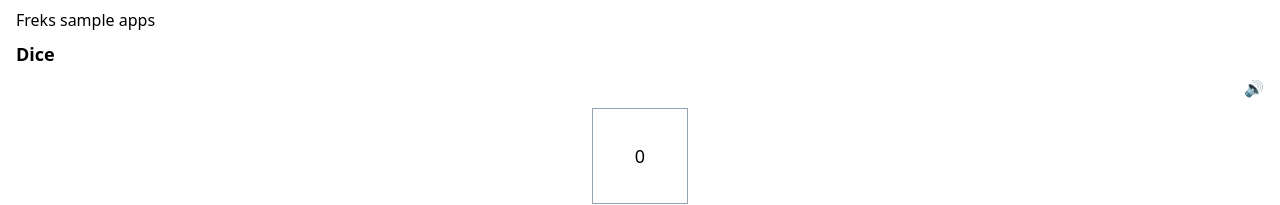
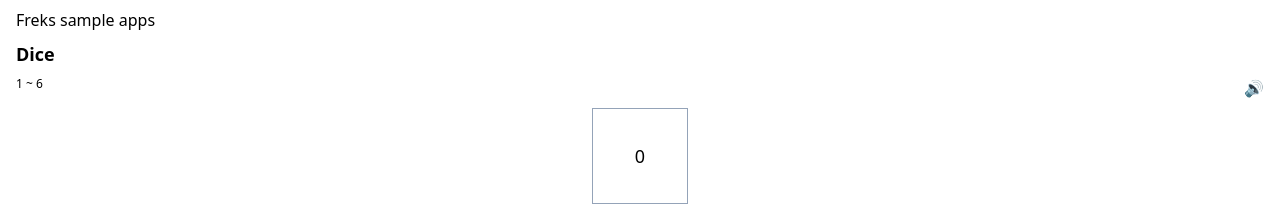
Before and after one commit to shoji-k/react-apps, a React (Create React App) app: page /dice in a window 1280 px wide. Shown: the top 205 px of the page. Built offline with nearby package versions, Linux system fonts and the light colour scheme.

Commit message:
show dice number

```diff
--- a/src/components/organisms/Dice/PlayGround.tsx
+++ b/src/components/organisms/Dice/PlayGround.tsx
@@ -62,6 +62,9 @@ export const DicePlayground: React.FC<Props> = ({ setResult, changeSound }) => {
 
   return (
     <div className="relative">
+      <div className="absolute left-0 text-xs">
+        1 ~ {max}
+      </div>
       <div className="absolute right-0" onClick={handleSound}>
         {sound ? "🔊" : "🔇"}
       </div>
```
